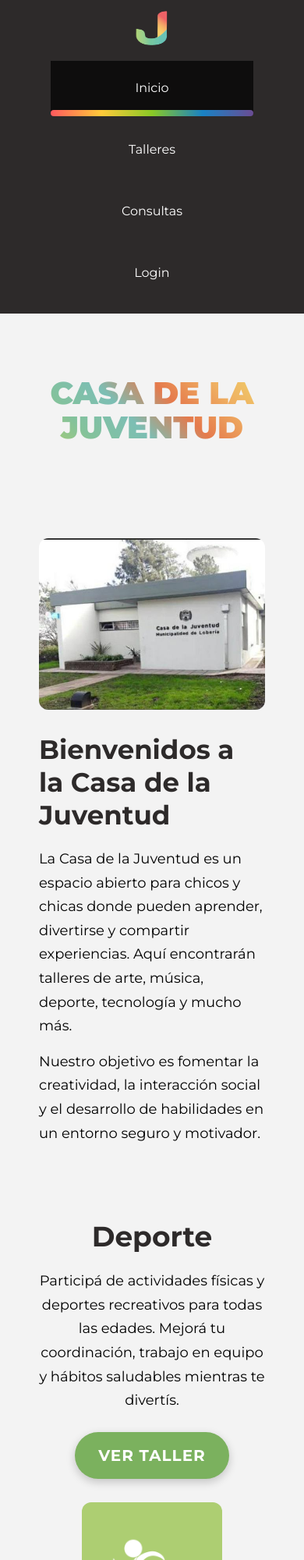
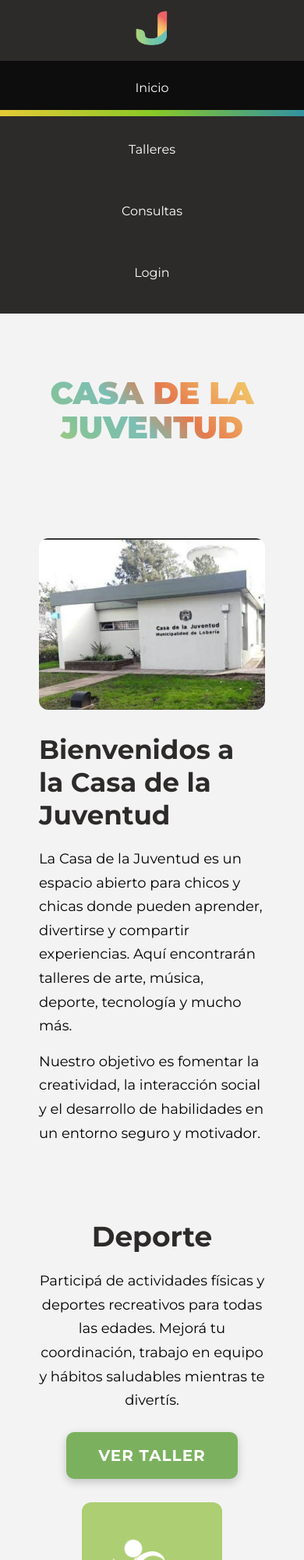
Before and after one commit to YamilAli15/LA-CASA-DE-LA-JUVENTUD, a plain HTML site: page index.html in a window 390 px wide. Shown: the top 2000 px of the page at 78% size. Drawn offline with Linux system fonts and the light colour scheme.

Commit message:
Reacomodos que me dijo facu
Creo que ya casi está

```diff
--- a/css/style.css
+++ b/css/style.css
@@ -47,6 +47,54 @@ body {
     padding: 0 10%;
 }
 
+/* ==========================================
+   BOTONES UNIFICADOS
+========================================== */
+.btn-general {
+    background: var(--verde-claro);
+    color: var(--blanco);
+    padding: 18px 30px;
+    width: 220px;       /* Tamaño fijo para que todos sean iguales */
+    text-align: center;
+    border: none;
+    border-radius: 10px;
+    cursor: pointer;
+    font-size: 20px;
+    font-weight: 700;
+    letter-spacing: 1px;
+    box-shadow: 0 4px 12px rgba(0, 0, 0, 0.20);
+    transition: 0.3s ease;
+
+    display: block;      /* 👈 Necesario para centrar */
+    margin: 10px auto;   /* 👈 CENTRADO PERFECTO */
+}
+
+.btn-general:hover {
+    transform: scale(1.05);
+    background: #95c364;
+}
+
+.btn-inicio {
+    background: var(--verde-claro);
+    color: var(--blanco);
+    padding: 18px 30px;
+    width: 220px;           /* 👈 ANCHO FIJO */
+    text-align: center;     /* 👈 CENTRA EL TEXTO */
+    border: none;
+    border-radius: 10px;
+    cursor: pointer;
+    font-size: 20px;
+    font-weight: 700;
+    letter-spacing: 1px;
+    box-shadow: 0 4px 12px rgba(0, 0, 0, 0.20);
+    transition: 0.3s ease;
+    display: inline-block;  /* 👈 AYUDA A QUE SE RESPETE EL ANCHO */
+}
+
+.btn-inicio:hover {
+    transform: scale(1.05);
+    background: #95c364;
+}
 
 /* ==========================================
    BARRA SUPERIOR
@@ -127,9 +175,9 @@ body {
             #ffca3a,
             #8ac926,
             #1982c4,
-        #6a4c93
-    );
+            #6a4c93);
 }
+
 /* ==========================================
    MENÚ TALLERES COMPLETO
 ========================================== */
@@ -514,7 +562,7 @@ body {
 .login-form {
     padding: 30px;
     border-radius: 12px;
-    width: 100%;
+    width: 1000px;
     max-width: 400px;
     display: flex;
     flex-direction: column;
@@ -570,31 +618,6 @@ textarea {
     border: 1px solid #888;
 }
 
-
-/* ==========================================
-   BOTÓN GENERAL ENVIAR
-========================================== */
-.btn-ver,
-.btn-enviar {
-    background: var(--verde-claro);
-    color: var(--blanco);
-    padding: 18px 30px;
-    border: none;
-    border-radius: 50px;
-    cursor: pointer;
-    font-size: 20px;
-    font-weight: 700;
-    letter-spacing: 1px;
-    box-shadow: 0 4px 12px rgba(0, 0, 0, 0.20);
-    transition: 0.3s ease;
-    transform: translateY(0);
-}
-
-.btn-ver:hover,
-.btn-enviar:hover {
-    background: #95c364;
-    transform: scale(1.05);
-}
 
 
 /* ==========================================
@@ -987,7 +1010,8 @@ footer {
     /* Grid de talleres */
     .contenedor-grid {
         display: grid;
-        grid-template-columns: repeat(2, 1fr); /* 2 columnas en móvil */
+        grid-template-columns: repeat(2, 1fr);
+        /* 2 columnas en móvil */
         gap: 18px;
         width: 100%;
         padding: 10px;
@@ -997,7 +1021,8 @@ footer {
     /* Cada ítem */
     .taller-item {
         width: 100%;
-        max-width: 150px;   /* Se ajusta mejor */
+        max-width: 150px;
+        /* Se ajusta mejor */
         text-align: center;
         padding: 10px 0;
     }
@@ -1025,7 +1050,8 @@ footer {
     }
 
     .menu-icon {
-        position: static; /* YA NO FLOTA A LA IZQUIERDA */
+        position: static;
+        /* YA NO FLOTA A LA IZQUIERDA */
         margin-bottom: 8px;
         width: 48px;
         height: 48px;
@@ -1041,11 +1067,12 @@ footer {
     }
 
     .nav-buttons button {
-        width: 100%;
+        width: 1000px;
         text-align: center;
     }
 
 }
+
 /* admin /*^
 /* Panel general */
 .admin-panel {
@@ -1102,7 +1129,7 @@ footer {
     background: white;
     padding: 25px;
     border-radius: 12px;
-    box-shadow: 0 6px 20px rgba(0,0,0,0.08);
+    box-shadow: 0 6px 20px rgba(0, 0, 0, 0.08);
     margin-bottom: 30px;
 }
 
--- a/paginas/inicio.html
+++ b/paginas/inicio.html
@@ -30,7 +30,7 @@
         <div class="taller-info">
             <h2 id="taller-titulo">Taller</h2>
             <p id="taller-descripcion">Texto informativo del taller.</p>
-            <button class="btn-ver" id="btn-ver-taller">VER TALLER</button>
+           <button class="btn-inicio" id="btn-ver-taller">VER TALLER</button>
         </div>
 
         <div class="carrusel">
```
Also changed, not shown: paginas/consultas.html (+1 -2 lines), paginas/login.html (+1 -1 lines). Lines whose indentation alone changed are shown as unchanged.
